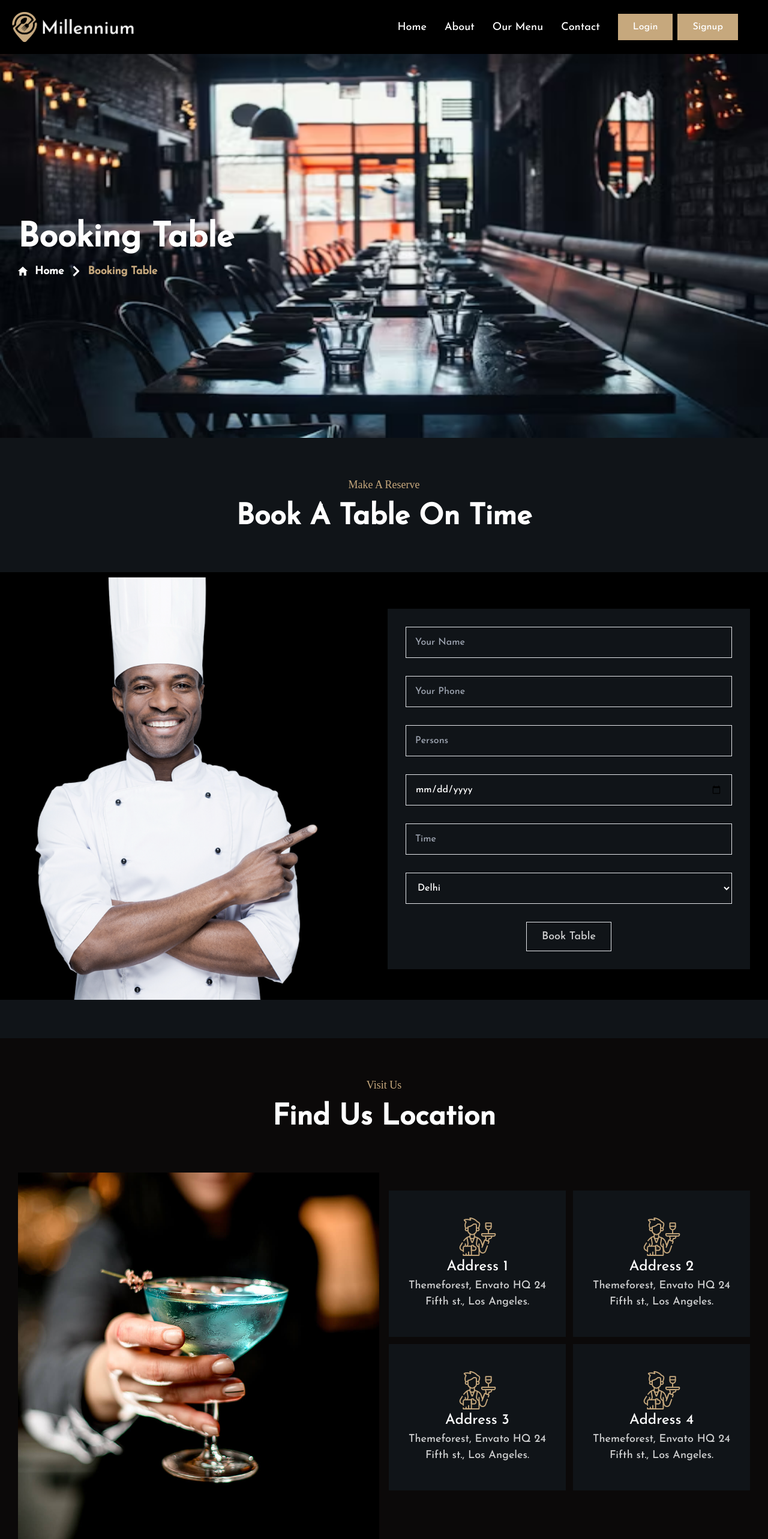
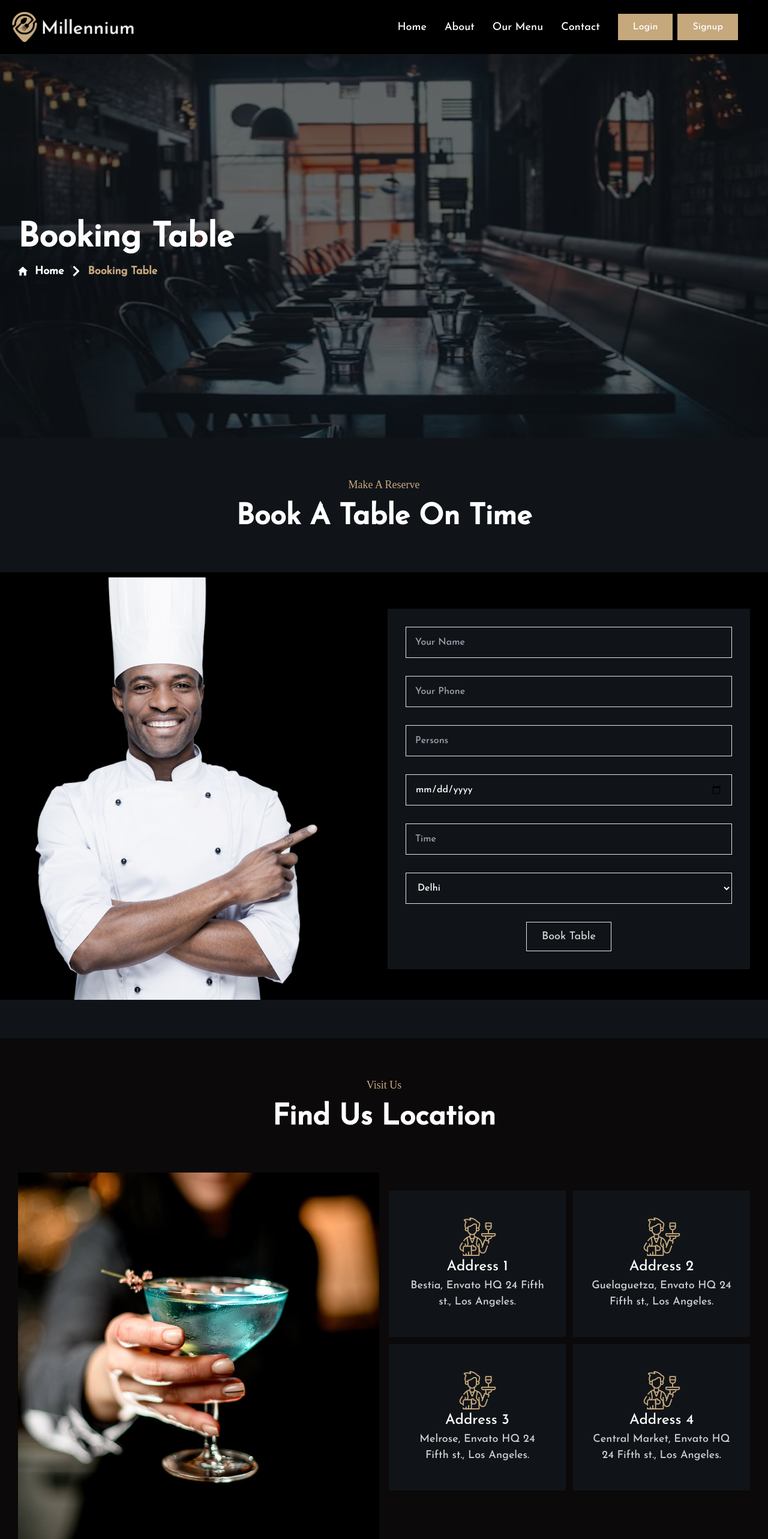
Before and after one commit to SohamKumar123/Restaurant-s-Management, a React (Create React App) app in the folder frontend/: page /booking in a window 1280 px wide. Shown: the top 2566 px of the page at 60% size. Built offline with nearby package versions, Linux system fonts and the light colour scheme; a web font is replaced by a local one.

Commit message:
adding background images

```diff
--- a/frontend/src/addressData.js
+++ b/frontend/src/addressData.js
@@ -3,24 +3,24 @@ export const addressData=[
         id:1,
         image:"./images/waiter.png",
         title:"Address 1",
-        description:"Themeforest, Envato HQ 24 Fifth st., Los Angeles."
+        description:"Bestia, Envato HQ 24 Fifth st., Los Angeles."
     },
     {
         id:2,
         image:"./images/waiter.png",
         title:"Address 2",
-        description:"Themeforest, Envato HQ 24 Fifth st., Los Angeles."
+        description:"Guelaguetza, Envato HQ 24 Fifth st., Los Angeles."
     },
     {
         id:3,
         image:"./images/waiter.png",
         title:"Address 3",
-        description:"Themeforest, Envato HQ 24 Fifth st., Los Angeles."
+        description:"Melrose, Envato HQ 24 Fifth st., Los Angeles."
     },
     {
         id:4,
         image:"./images/waiter.png",
         title:"Address 4",
-        description:"Themeforest, Envato HQ 24 Fifth st., Los Angeles."
+        description:"Central Market, Envato HQ 24 Fifth st., Los Angeles."
     },
 ]
--- a/frontend/src/pages/About.js
+++ b/frontend/src/pages/About.js
@@ -59,10 +59,10 @@ function About(){
     return (
         <div className="mb-[5%] ">
               {/* top content  */}
-            <div className="h-[30vh] md:h-[40vh] lg:h-[70vh] w-[100vw] flex flex-col justify-center relative">
+            <div className="h-[30vh] md:h-[40vh] lg:h-[80vh] w-[100vw] flex flex-col justify-center relative">
 
               <div className="absolute">
-                <img src="./images/breadcrumb.jpg" className="h-[30vh]  md:h-[40vh] lg:h-[70vh] w-[100%]"/>
+                <img src="./images/breadcrumb.jpg" className="h-[30vh]  md:h-[40vh] lg:h-[80vh] w-[100%]"/>
               </div>
               <div ref={boxRef} className="absolute pl-[30px]">
                     <div>
--- a/frontend/src/pages/Booking.js
+++ b/frontend/src/pages/Booking.js
@@ -111,7 +111,7 @@ function Booking(){
              <div className="h-[30vh] md:h-[40vh] lg:h-[80vh] w-[100vw] flex flex-col justify-center relative">
 
              <div className="absolute">
-               <img src="./images/table.avif" className="h-[30vh]  md:h-[40vh] lg:h-[80vh] w-[100vw]"/>
+               <img src="./images/table.avif" className="h-[30vh]  md:h-[40vh] lg:h-[80vh] w-[100vw] opacity-[0.35]"/>
              </div>
              <div ref={boxRef} className="absolute pl-[30px]">
                    <div>
--- a/frontend/src/pages/Contact.js
+++ b/frontend/src/pages/Contact.js
@@ -88,10 +88,10 @@ function Contact(){
     return (
         <div>
                {/* top content  */}
-               <div className=" h-[30vh] md:h-[40vh] lg:h-[70vh] w-[100vw] flex flex-col justify-center relative">
+               <div className=" h-[30vh] md:h-[40vh] lg:h-[80vh] w-[100vw] flex flex-col justify-center relative">
 
              <div className="absolute">
-                 <img src="./images/breadcrumb.jpg" className="h-[30vh]  md:h-[40vh] lg:h-[70vh] w-[100%]"/>
+                 <img src="./images/contact-bg.avif" className="h-[30vh]  md:h-[40vh] lg:h-[80vh] w-[100vw] opacity-[0.35]"/>
              </div>
              <div ref={boxRef} className="absolute pl-[30px]">
                      <div>
--- a/frontend/src/pages/Home.js
+++ b/frontend/src/pages/Home.js
@@ -62,18 +62,18 @@ function Home(){
     return (
         <div className="mb-[5%]">
             {/* top content  */}
+
             <div className="h-[40vh] lg:h-[100vh] w-[100vw] flex flex-col justify-center relative ">
 
                <div className="absolute">
-                  <img src="./images/bg-service.jpg" className="h-[40vh] lg:h-[100vh] w-[100vw] "/>
+                  <img src="./images/bg-service.jpg" className="h-[40vh] lg:h-[100vh] w-[100vw] opacity-[0.45] "/>
                </div>
 
                <div ref={boxRef} className="pl-[30px] absolute">
                     <p className="text-[18px] text-[#C9AB81] uppercase font-miniver font-semibold">Make A Order</p>
                     <h2 className="text-[32px] md:text-[40px] lg:text-[64px] text-[#FFFFFF] lg:leading-[72px] font-semibold font-josefin">Creativity Is Always <br/>
                     On Our Menu</h2>
-                    <p className="lg:text-[20px] text-[#FFFFFF] mt-[2%] hidden lg:block md:block font-medium font-josefin">There are many variations of passages of Lorem Ipsum available, <br/>
-                    but the majority have suffered alteration</p>
+                    <p className="lg:text-[20px] text-[#FFFFFF] mt-[2%] hidden lg:block md:block font-medium font-josefin">Our Restaurant Management System is designed to help restaurant  owners,<br/> managers, and staff efficiently manage daily operations,  from  table <br/> reservations to billing, inventory, and employee management.</p>
                     <button className=" px-[30px] py-[10px] w-fit text-[18px]  outline-none lg:border text-[#FFFFFF] mt-[5%] hover:bg-[#C9AB81] hover:border-none bg-[#C9AB81] lg:bg-transparent font-josefin" onClick={clickHandler} >Book A Table</button>
                 </div>
             </div>
--- a/frontend/src/pages/Menu.js
+++ b/frontend/src/pages/Menu.js
@@ -81,7 +81,7 @@ function Menu(){
                 <div className="h-[30vh] md:h-[40vh] lg:h-[80vh] w-[100vw] flex flex-col justify-center relative">
 
                     <div className="absolute">
-                        <img src="./images/main-page.avif" className="h-[30vh]  md:h-[40vh] lg:h-[80vh] w-[100vw]"/>
+                        <img src="./images/main-page.avif" className="h-[30vh]  md:h-[40vh] lg:h-[80vh] w-[100vw] opacity-[0.45]"/>
                     </div>
                     <div ref={boxRef} className="absolute pl-[30px]">
                             <div>
```
Also changed, not shown: frontend/public/images/contact-bg.avif (added).
